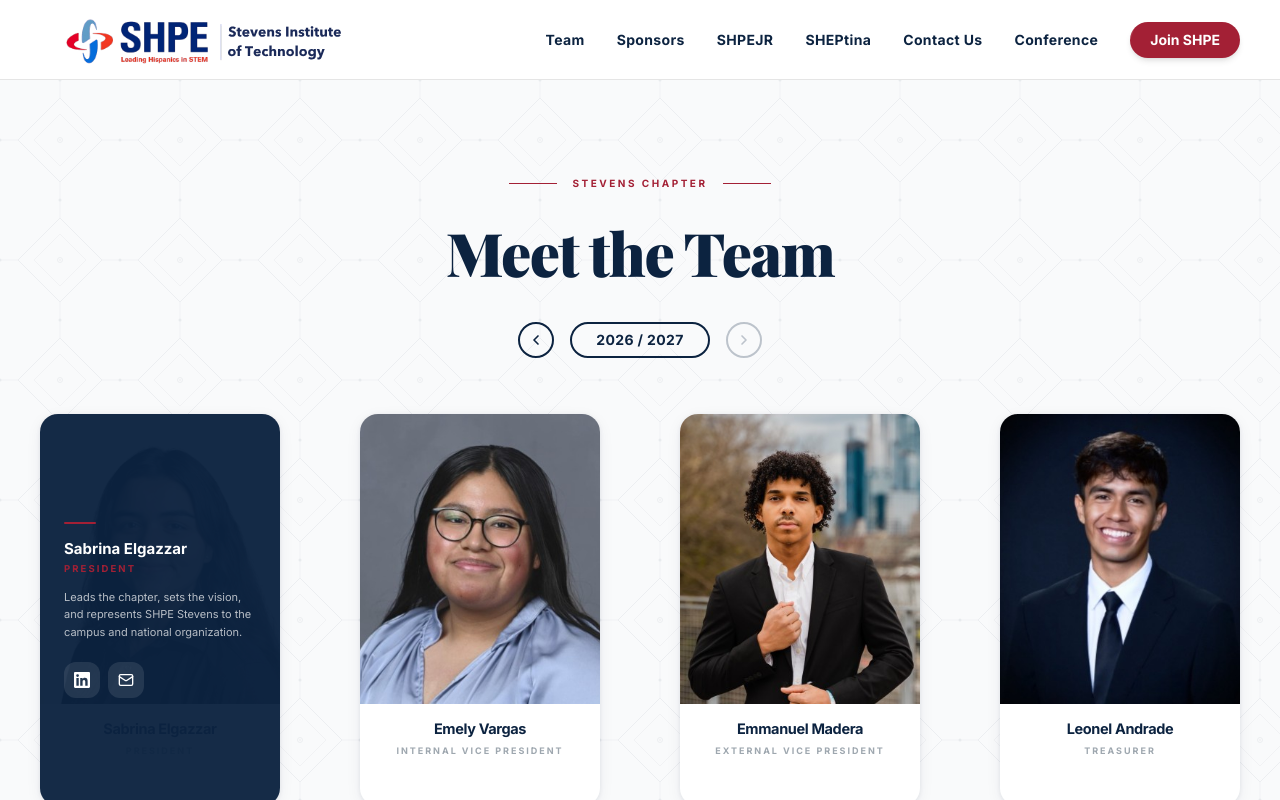
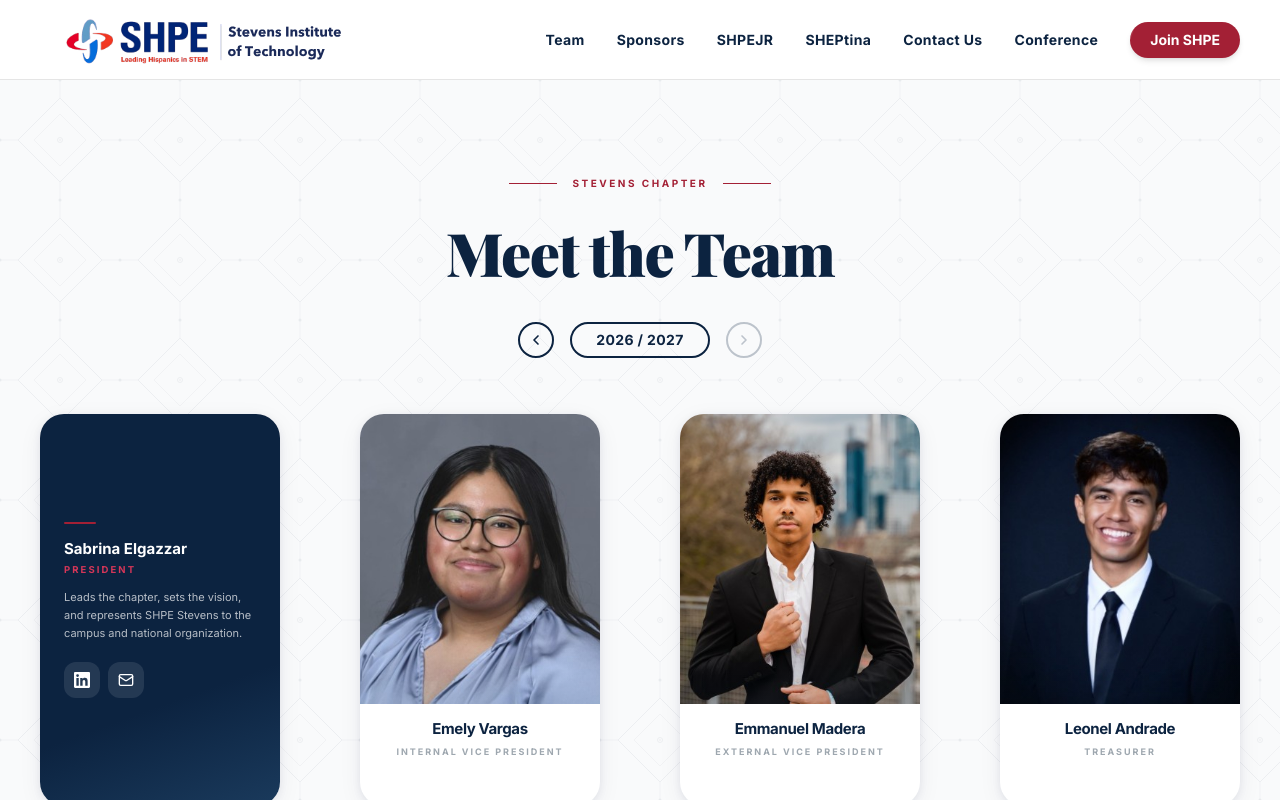
Before and after one commit to MatiasPF1/SHPE-Stevens-Chapter, a Next.js app: page /team in a window 1280 px wide. Both pictures are taken after a click on the element 160 px from the left and 609 px from the top of the page. Shown: the top 800 px of the page. Built offline with nearby package versions, Linux system fonts and the light colour scheme.

Commit message:
some changes enhancing cards

```diff
--- a/components_team/team-card.tsx
+++ b/components_team/team-card.tsx
@@ -17,14 +17,15 @@
 
   return (
     <div
-      className="group relative bg-white cursor-pointer overflow-hidden rounded-2xl transition-shadow duration-300 hover:shadow-[0_8px_32px_rgba(12,35,64,0.14)]"
-      style={{ boxShadow: '0 1px 4px rgba(12,35,64,0.08), 0 4px 16px rgba(12,35,64,0.06)' }}
+      className="group relative bg-white cursor-pointer overflow-hidden rounded-3xl transition-all duration-300 hover:shadow-[0_20px_56px_rgba(12,35,64,0.18)] hover:-translate-y-1.5"
+      style={{ boxShadow: '0 2px 8px rgba(12,35,64,0.07), 0 6px 24px rgba(12,35,64,0.06)' }}
       onClick={() => setShowBio((v) => !v)}
     >
-      {/* ── Top accent bar (animates left→right on hover) ── */}
-      <div className="absolute top-0 left-0 right-0 h-[2px] z-10 overflow-hidden">
-        <div className="h-full bg-[#A32035] w-0 group-hover:w-full transition-all duration-500 ease-out" />
+      {/* ── Top accent bar (gradient, animates left→right on hover) ── */}
+      <div className="absolute top-0 left-0 right-0 h-[3px] z-10 overflow-hidden">
+        <div className="h-full bg-gradient-to-r from-[#A32035] via-[#d63658] to-[#A32035] w-0 group-hover:w-full transition-all duration-500 ease-out" />
       </div>
+
       {/* ── Portrait ── */}
       <div className="relative w-full overflow-hidden" style={{ height: '290px' }}>
         <Image
@@ -32,18 +33,18 @@
           alt={name}
           fill
           sizes="(max-width: 768px) 100vw, 300px"
-          className="object-cover object-top transition-transform duration-700 ease-out group-hover:scale-[1.04]"
+          className="object-cover object-top transition-transform duration-700 ease-out group-hover:scale-[1.05]"
         />
-        {/* Subtle bottom vignette on hover */}
-        <div className="absolute inset-x-0 bottom-0 h-20 bg-gradient-to-t from-black/25 to-transparent opacity-0 group-hover:opacity-100 transition-opacity duration-500 pointer-events-none" />
+        {/* Persistent soft bottom fade */}
+        <div className="absolute inset-x-0 bottom-0 h-16 bg-gradient-to-t from-[#0C2340]/15 to-transparent pointer-events-none" />
+        {/* Stronger vignette on hover */}
+        <div className="absolute inset-x-0 bottom-0 h-24 bg-gradient-to-t from-[#0C2340]/30 to-transparent opacity-0 group-hover:opacity-100 transition-opacity duration-500 pointer-events-none" />
       </div>
 
       {/* ── Info section ── */}
-      <div className="px-5 pt-4 pb-5">
-        <div className="flex flex-col items-center text-center">
-            <p className="font-bold text-[#0C2340] text-[14.5px] leading-tight tracking-tight">{name}</p>
-            <p className="text-[9px] font-bold uppercase tracking-[0.22em] text-[#3D4F5F]/50 mt-1.5">{role}</p>
-        </div>
+      <div className="px-5 pt-4 pb-5 text-center">
+        <p className="font-bold text-[#0C2340] text-[15px] leading-tight tracking-tight">{name}</p>
+        <p className="text-[9px] font-bold uppercase tracking-[0.22em] text-[#3D4F5F]/50 mt-1.5">{role}</p>
 
         {/* View Bio */}
         <div className="mt-3 h-4 overflow-hidden flex justify-center">
@@ -55,13 +56,14 @@
 
       {/* ── Bio overlay ── */}
       <div
-        className={`absolute inset-0 bg-[#0C2340]/96 flex flex-col justify-center px-6 text-left transition-all duration-300 ease-out ${
+        className={`absolute inset-0 flex flex-col justify-center px-6 text-left transition-all duration-300 ease-out ${
           showBio ? 'opacity-100 pointer-events-auto' : 'opacity-0 pointer-events-none'
         }`}
+        style={{ background: 'linear-gradient(160deg, #0C2340 70%, #1a3a5c 100%)' }}
       >
         <div className="w-8 h-[2px] bg-[#A32035] mb-4 rounded-full" />
         <p className="font-bold text-white text-[15px] leading-tight">{name}</p>
-        <p className="text-[9.5px] font-bold uppercase tracking-[0.22em] text-[#A32035] mt-1">{role}</p>
+        <p className="text-[9.5px] font-bold uppercase tracking-[0.22em] text-[#d63658] mt-1">{role}</p>
         {description && (
           <p className="text-white/70 text-[11px] mt-3 leading-relaxed">{description}</p>
         )}
```
